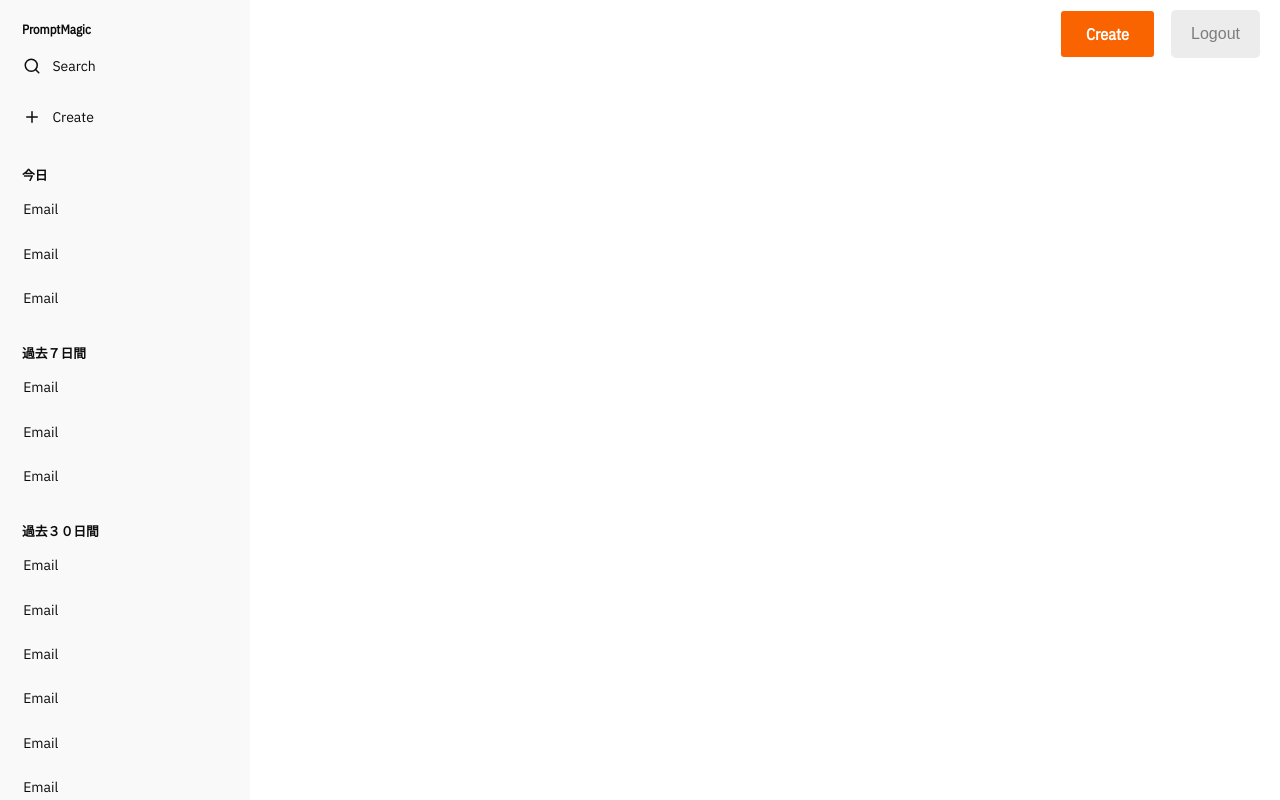
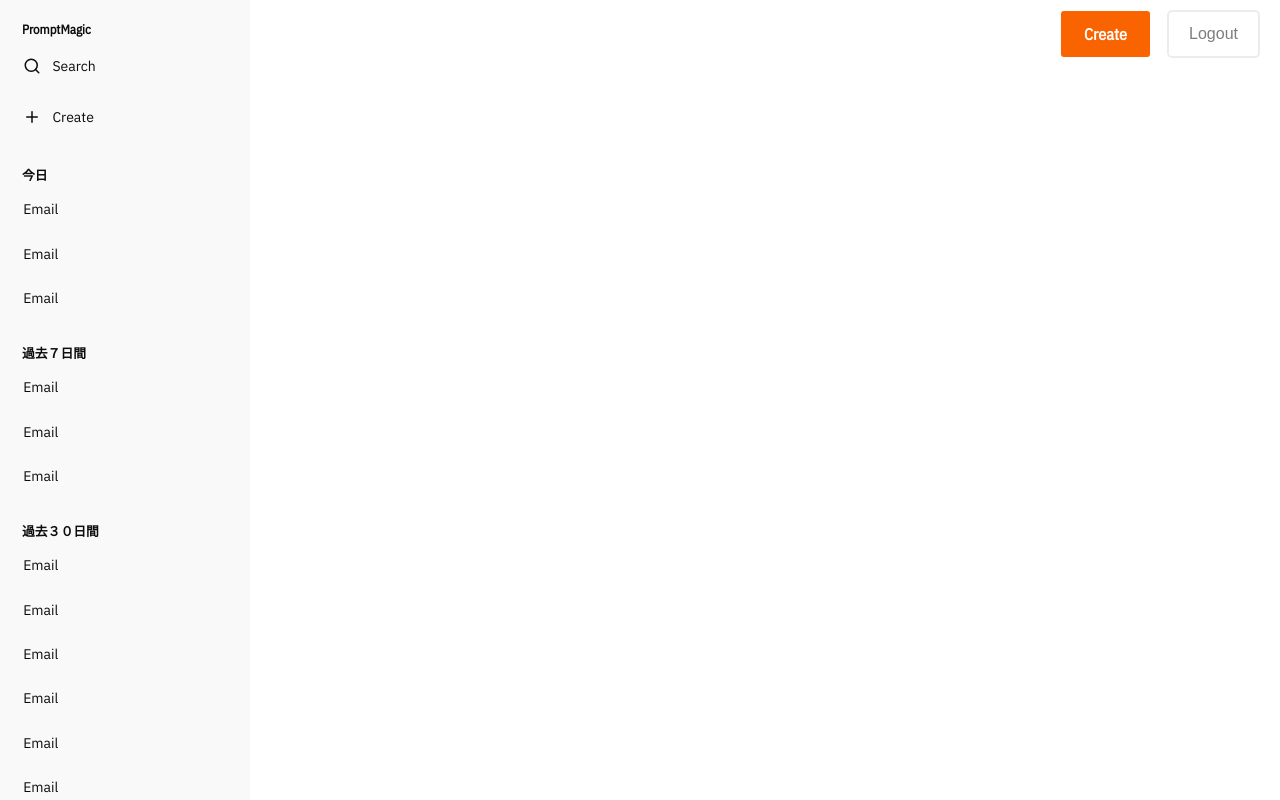
Before and after one commit to dominiksakic/FE_test, a React (Vite) app in the folder magic/: page /homepage in a window 1280 px wide. Built offline with nearby package versions, Linux system fonts and the light colour scheme.

Commit message:
styling: add hierarchy to button styling

```diff
--- a/magic/src/index.css
+++ b/magic/src/index.css
@@ -367,9 +367,9 @@ h2 {
 }
 
 .btn {
-  background-color: var(--sidebar-surface-tertiary);
+  background-color: white;
+  border: 3px var(--sidebar-surface-secondary) solid;
   color: var(--text-secondary);
-  border: none;
   border-radius: 4px;
   padding: 1rem;
   margin-right: 1rem;
@@ -377,10 +377,11 @@ h2 {
   transition: background-color 0.3s ease;
   font-family: var(--sans-condensed);
   font-size: 1rem;
+  width: 8rem;
 }
 
 .btn:hover {
-  background-color: var(--text-tertiary);
+  background-color: var(--sidebar-surface-primary);
 }
 .text-area {
   width: 100%;
@@ -656,14 +657,14 @@ h2 {
 
 .main-window-botton {
   color: var(--text-secondary);
-  border: none;
+  border: 2px var(--sidebar-surface-secondary) solid;
   border-radius: 5px;
   cursor: pointer;
   font-size: 16px;
   font-weight: 500;
   transition: background-color 0.3s ease;
   padding: 10px 20px;
-  background-color: var(--sidebar-surface-secondary);
+  background-color: white;
 }
 
 .main-window-botton:hover {
```
